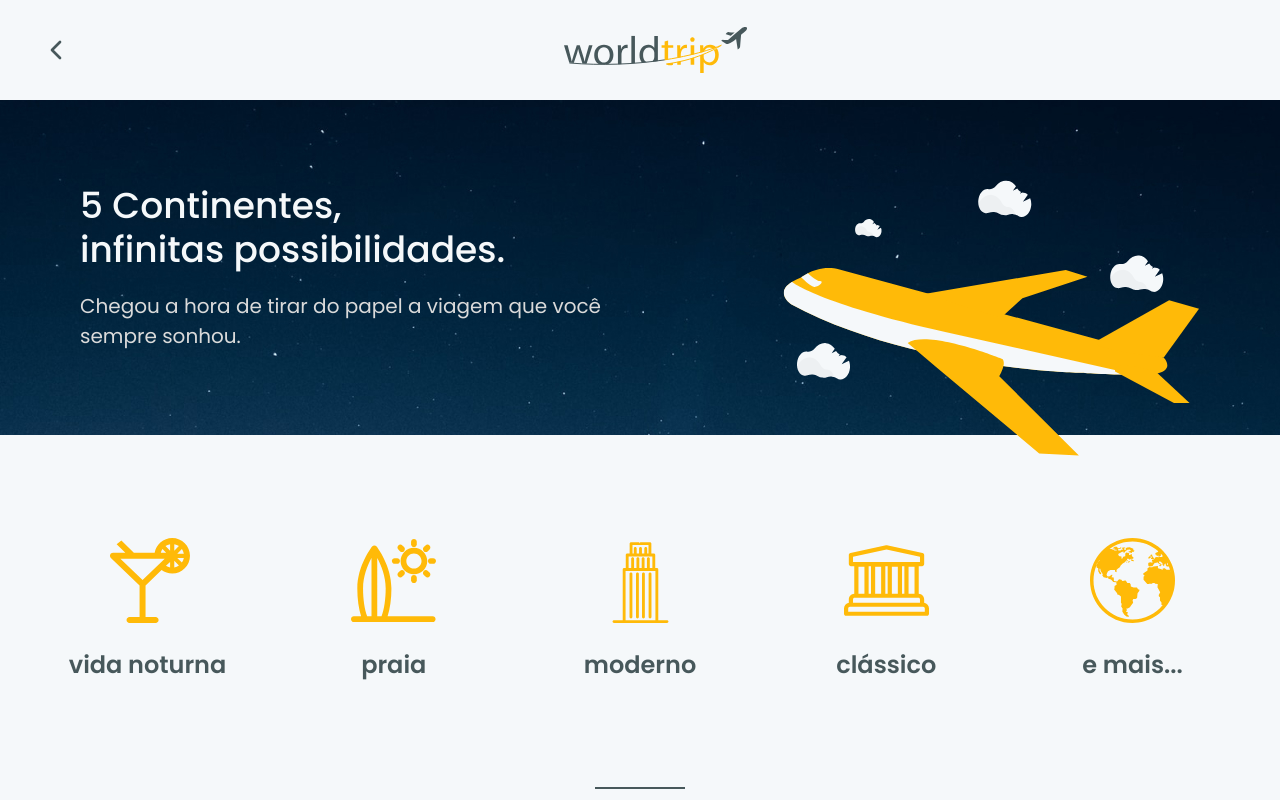
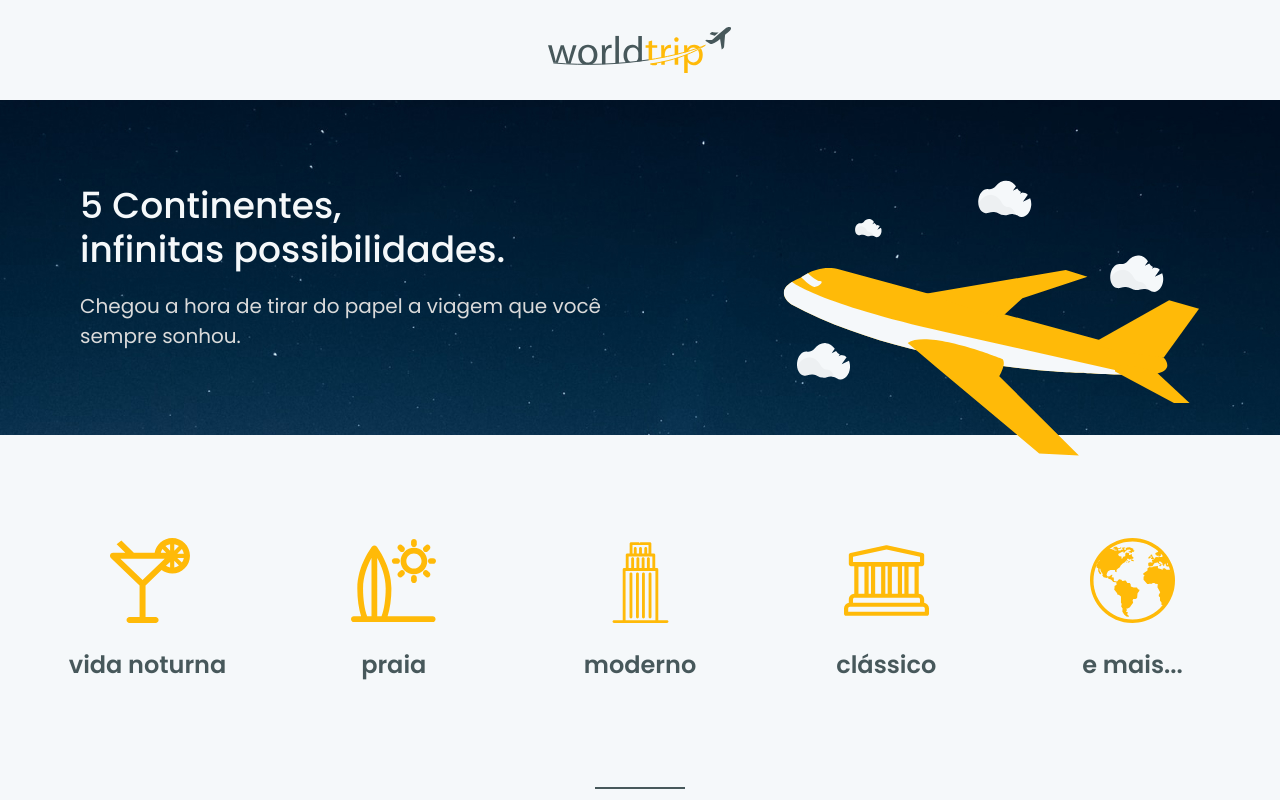
Before and after one commit to Weym/ignite-reactjs-desafio-6, a Next.js app: page / in a window 1280 px wide. Shown: the top 800 px of the page. Built offline with nearby package versions, Linux system fonts and the light colour scheme.

Commit message:
fix: adjusting the heaver navigation if not on the root route

```diff
--- a/src/components/Header/index.tsx
+++ b/src/components/Header/index.tsx
@@ -6,7 +6,8 @@ import { FiChevronLeft } from "react-icons/fi";
 export function Header(): JSX.Element {
   const router = useRouter();
 
-  const homePath = false;
+  const isHomePath = router.asPath === "/";
+
   return (
     <Flex
       maxWidth={["343px", "1200px"]}
@@ -16,7 +17,7 @@ export function Header(): JSX.Element {
       align="center"
       height={["50px", "100px"]}
     >
-      {!homePath && (
+      {!isHomePath && (
         <Box w={["16px", "32px"]} justifyContent="flex-start" cursor="pointer">
           <FiChevronLeft size={"100%"} />
         </Box>
```
